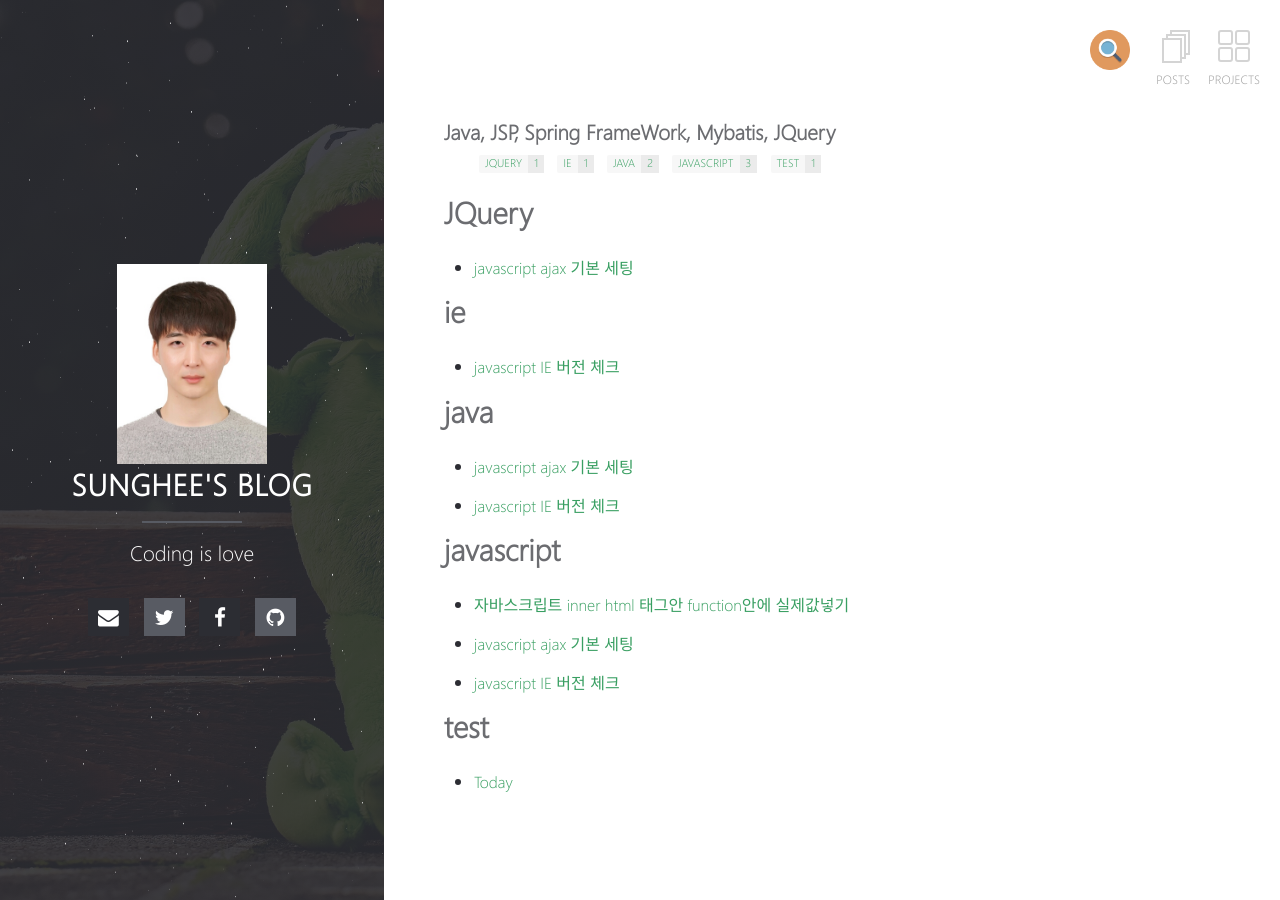
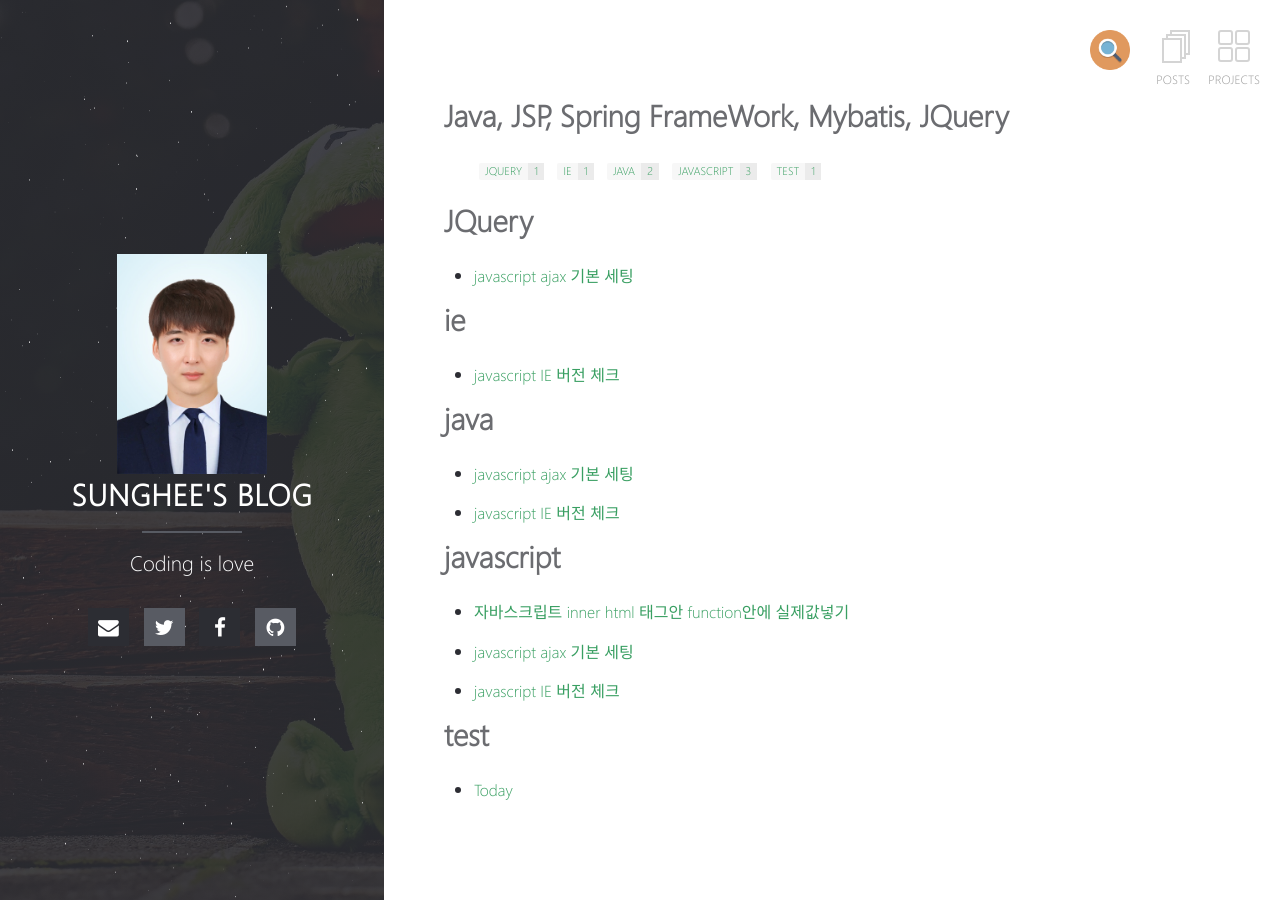
Before and after one commit to sunghere/sunghere.github.io, a Jekyll site: the page built from index.md, in a window 1280 px wide. Built offline with Jekyll 4.4.1, drawn with Linux system fonts in a browser that asks for light colours; our own code applies the rules of GitHub Pages for plain Markdown files.

```diff
--- a/index.md
+++ b/index.md
@@ -1,7 +1,7 @@
 ---
 layout: home
 ---
-### Java, JSP, Spring FrameWork, Mybatis, JQuery
+## Java, JSP, Spring FrameWork, Mybatis, JQuery
 
 {% capture site_tags %}{% for tag in site.tags %}{{ tag | first }}{% unless forloop.last %},{% endunless %}{% endfor %}{% endcapture %}
 {% assign tags_list = site_tags | split:',' | sort %}
```
Also changed, not shown: images/my.jpg.
